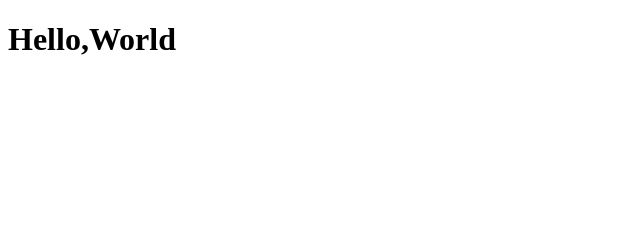
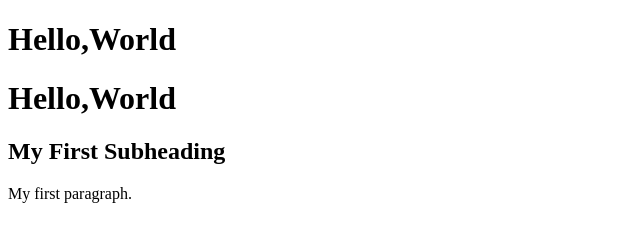
Before and after one commit to Rushilpatel1512/dhrumil-simple-website, a plain HTML site: page index.html in a window 1280 px wide. Shown: the whole page, without its empty margins (0-640 px from the left). Drawn offline with Linux system fonts and the light colour scheme.

Commit message:
add heading andparagraph

```diff
--- a/index.html
+++ b/index.html
@@ -6,3 +6,15 @@
 
 </body>
 </html>
+
+<!DOCTYPE html>
+<html>
+<body>
+
+<h1>Hello,World</h1>
+<h2>My First Subheading</h2>
+
+<p>My first paragraph.</p>
+
+</body>
+</html>
```
